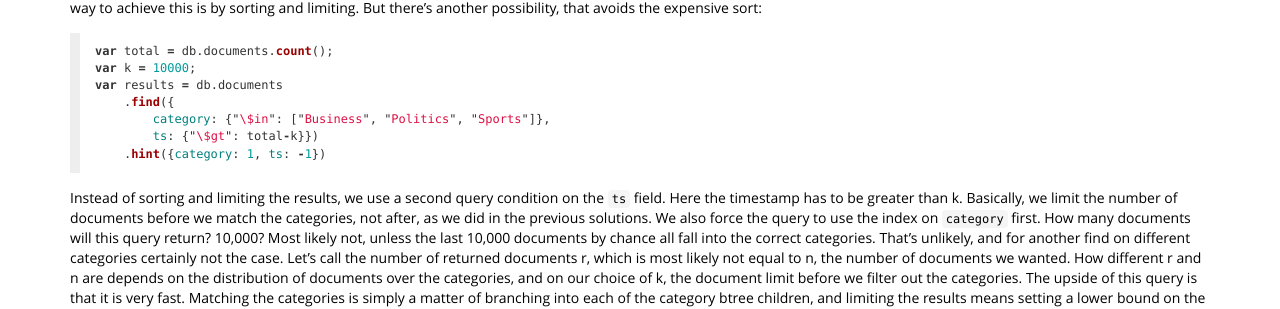
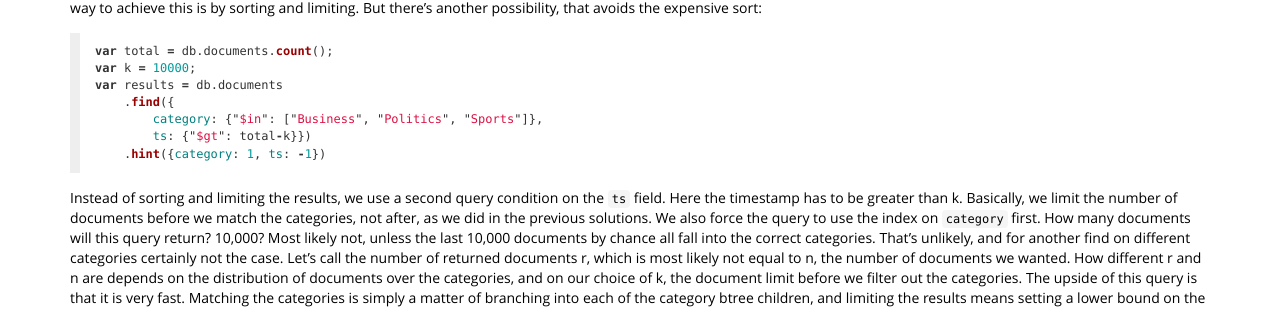
Before and after one commit to rueckstiess/rueckstiess.github.io, a Jekyll site: the page built from _posts/2013-06-13-recency-vs-sorting.markdown, in a window 1280 px wide and 900 px high, scrolled down 2002 px. Shown: the part 148-457 px from the top of the window. Built offline with Jekyll 4.4.1, drawn with Linux system fonts in a browser that asks for light colours; Markdown is read by kramdown in place of the engine named in the settings; formulas are drawn with MathJax 3.

Commit message:
removed escape characters from $in.

```diff
--- a/_posts/2013-06-13-recency-vs-sorting.markdown
+++ b/_posts/2013-06-13-recency-vs-sorting.markdown
@@ -68,8 +68,8 @@ var total = db.documents.count();
 var k = 10000;
 var results = db.documents
     .find({
-        category: {"\$in": ["Business", "Politics", "Sports"]},
-        ts: {"\$gt": total-k}})
+        category: {"$in": ["Business", "Politics", "Sports"]},
+        ts: {"$gt": total-k}})
     .hint({category: 1, ts: -1})
 ~~~
 
```
